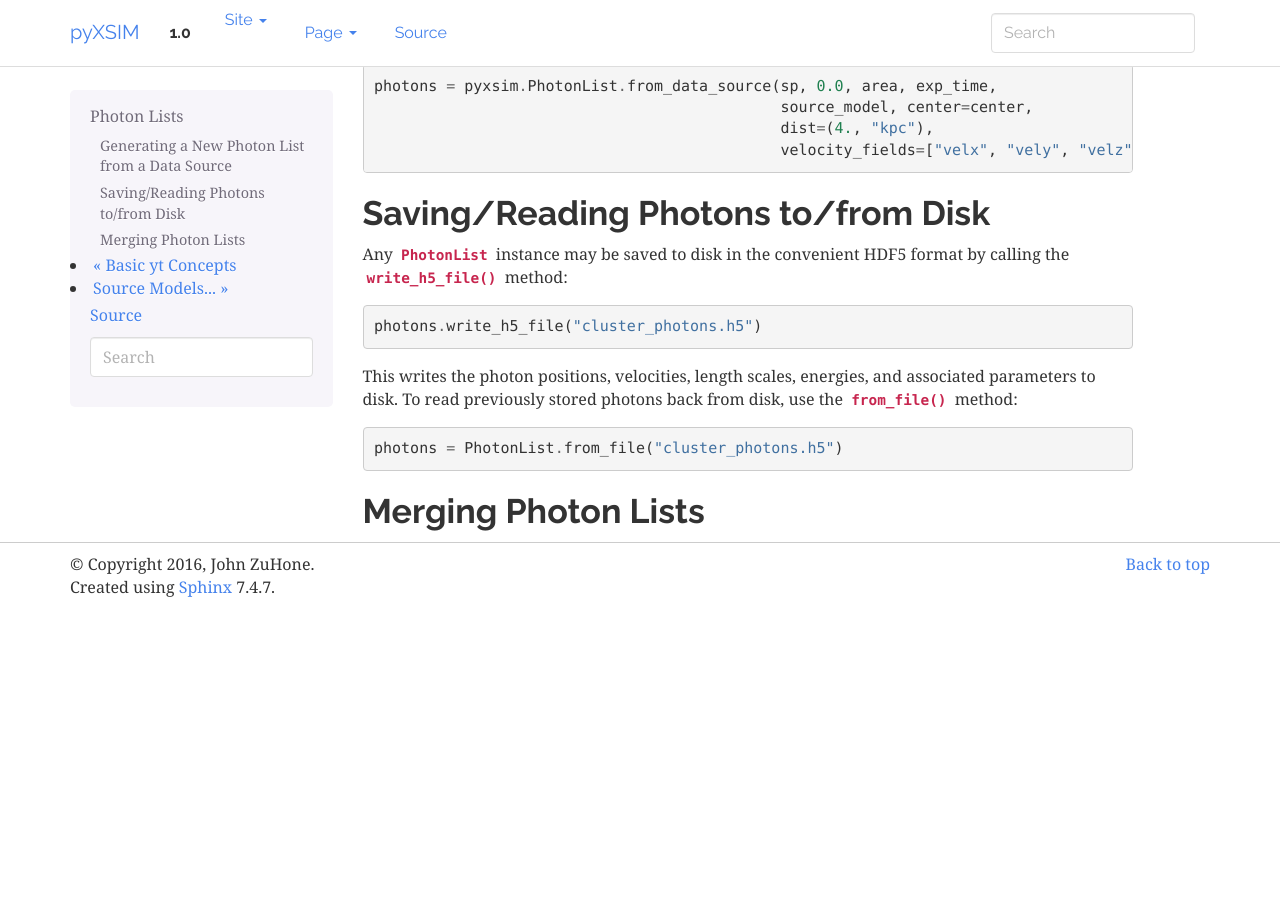
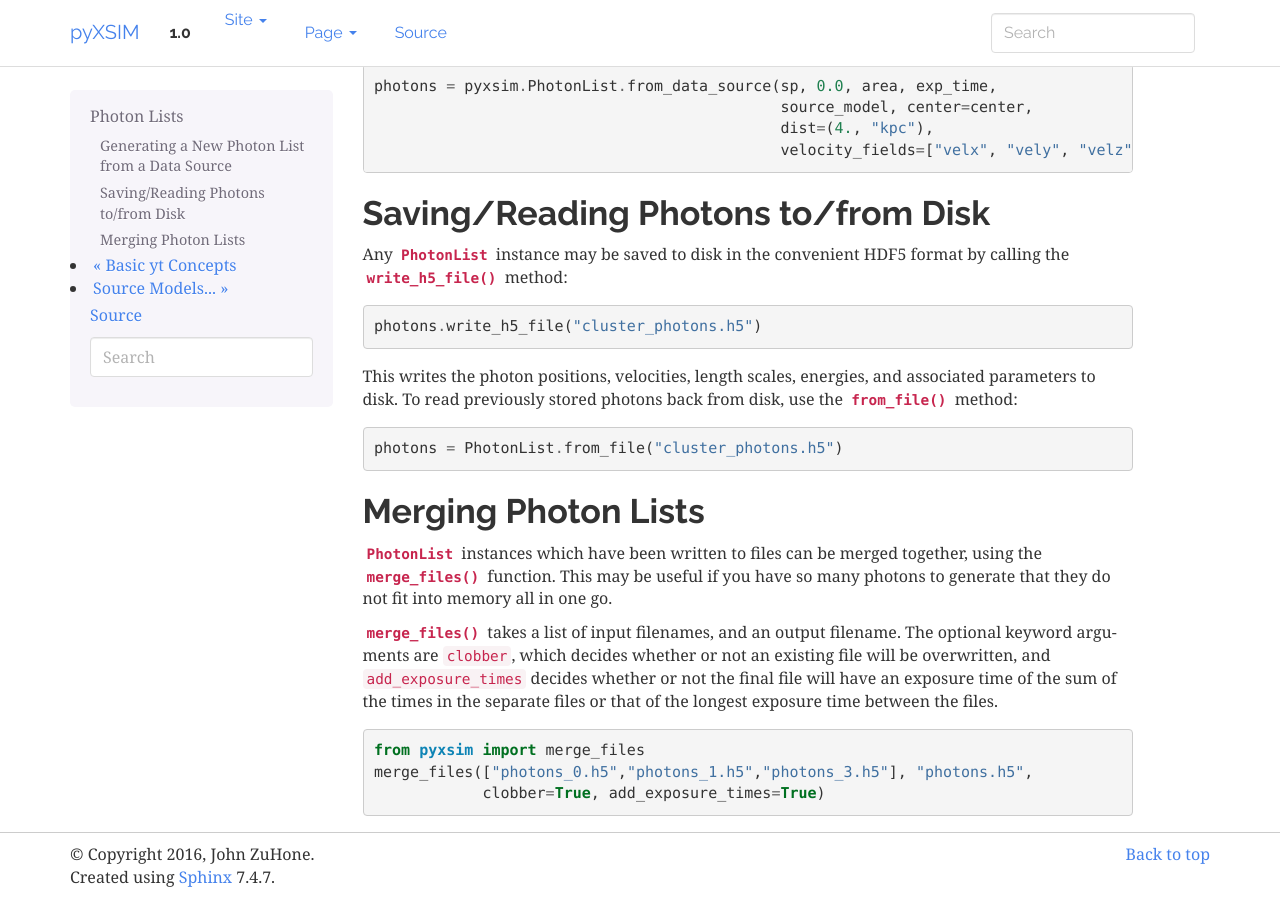
Before and after one commit to jzuhone/pyxsim, a Sphinx documentation site: the page built from doc/source/photon_lists.rst, in a window 1280 px wide and 900 px high, scrolled down 1291 px. Built offline with Sphinx 7.4.7, drawn with Linux system fonts in a browser that asks for light colours; before the commit the page ends 1900 px from its top, so only the background shows below that.

Commit message:
Docs and a bit of work on merge_files

```diff
--- a/doc/source/photon_lists.rst
+++ b/doc/source/photon_lists.rst
@@ -92,3 +92,19 @@ parameters to disk. To read previously stored photons back from disk, use the
 
 Merging Photon Lists
 --------------------
+
+:class:`~pyxsim.photon_list.PhotonList` instances which have been written to files can be
+merged together, using the :func:`~pyxsim.utils.merge_files` function. This may be useful
+if you have so many photons to generate that they do not fit into memory all in one go.
+
+:func:`~pyxsim.utils.merge_files` takes a list of input filenames, and an output filename.
+The optional keyword arguments are ``clobber``, which decides whether or not an existing file
+will be overwritten, and ``add_exposure_times`` decides whether or not the final file will
+have an exposure time of the sum of the times in the separate files or that of the longest
+exposure time between the files.
+
+.. code-block:: python
+
+    from pyxsim import merge_files
+    merge_files(["photons_0.h5","photons_1.h5","photons_3.h5"], "photons.h5",
+                clobber=True, add_exposure_times=True)
```
Also changed, not shown: 2 other files.
